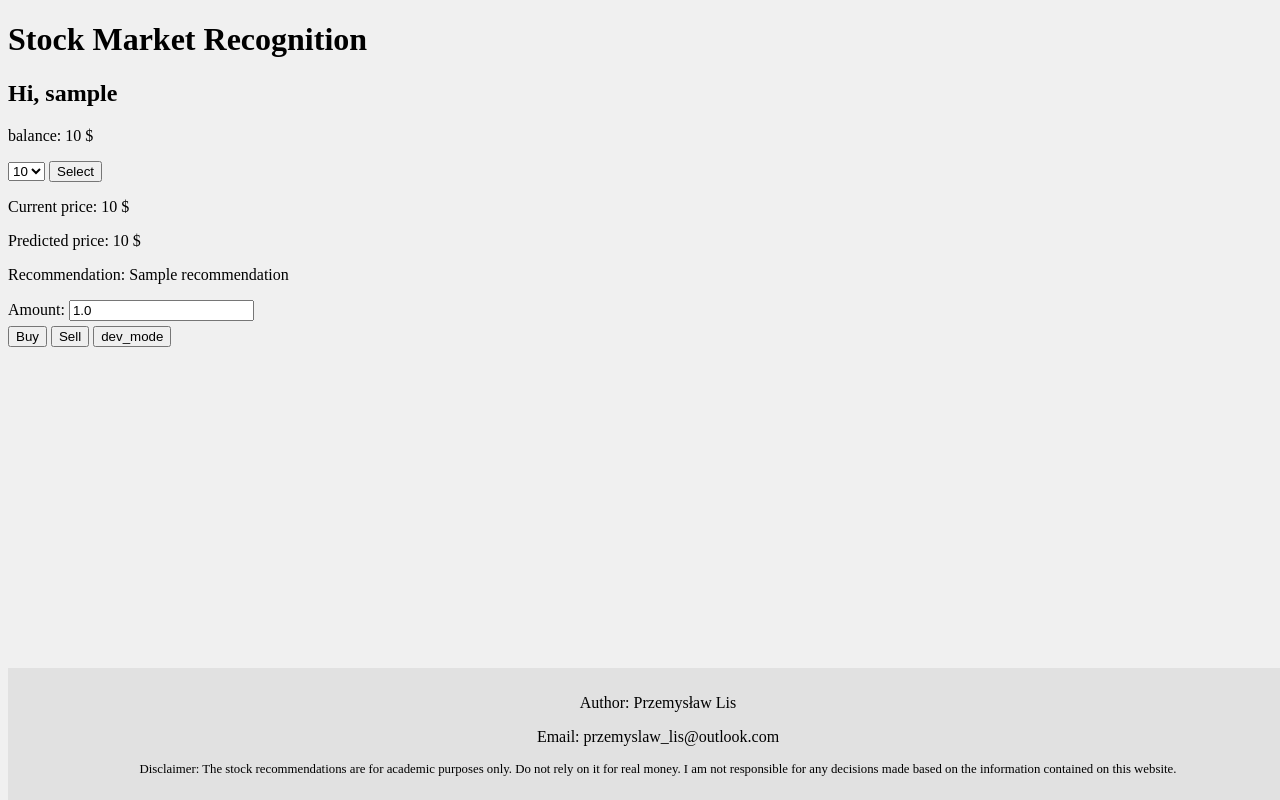
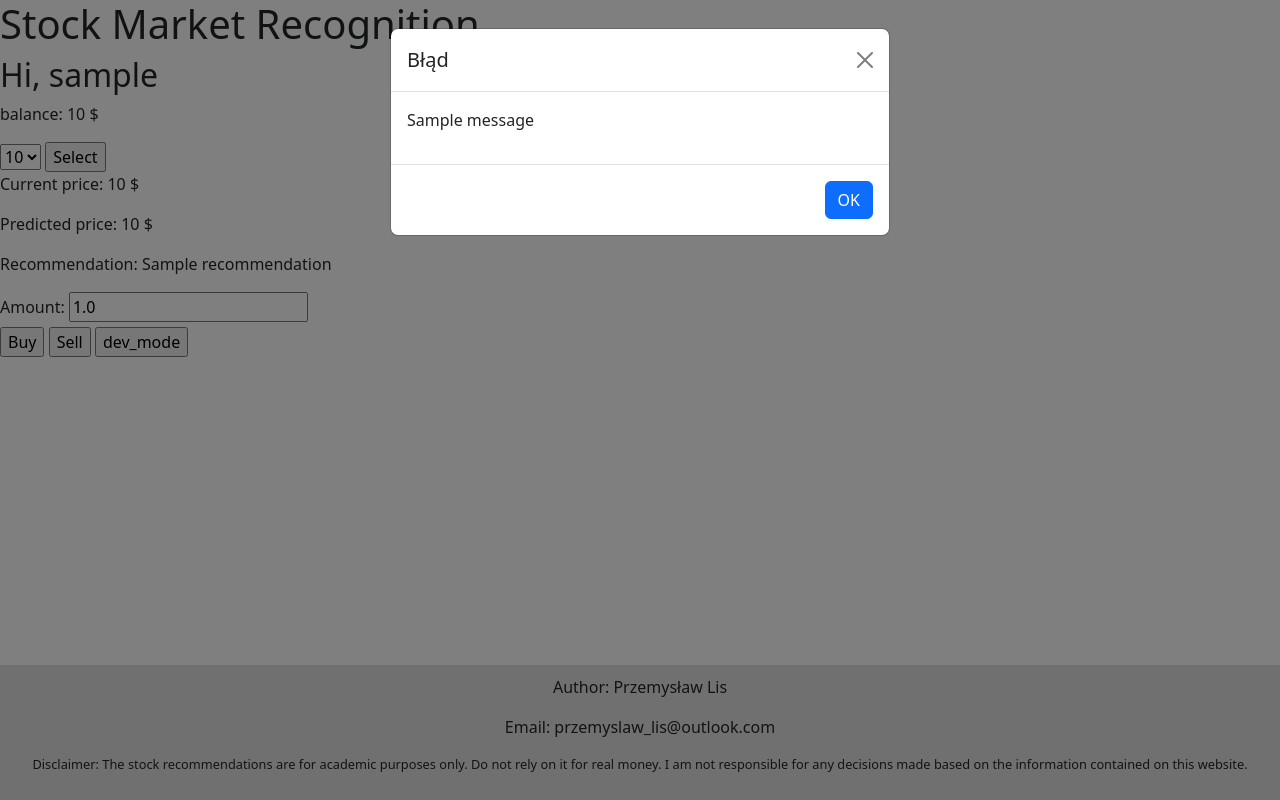
Before and after one commit to LisPrzemyslaw/stock_market_recognition, a Flask app: template stock_market_recognition/templates/user.html in a window 1280 px wide. Run offline with Flask 3, Linux system fonts and the light colour scheme; the template is opened without the code that fills it: most values are stand-ins (such as "Sample title", 1, 10 or a date in 2020); one stand-in notice (Sample message) is shown; parts of the project's set-up code (start-up, migrations or seed data) failed here and were passed over.

Commit message:
add error handling for buy and sell

```diff
--- a/stock_market_recognition/app.py
+++ b/stock_market_recognition/app.py
@@ -2,7 +2,7 @@
 import os
 import configparser
 
-from flask import Flask, request, url_for, redirect, make_response, render_template
+from flask import Flask, request, url_for, redirect, make_response, render_template, flash
 
 from stock_market_recognition.database.database import User, db_session
 from stock_market_recognition.wallet.wallet_factory import WalletFactory
@@ -15,6 +15,7 @@ _config.read(os.path.join(os.getcwd(), "configuration", "equipment.ini"))
 
 """Flask app"""
 app = Flask(__name__)
+app.secret_key = "supersecretkey"  # For flash messages
 
 """Init components"""
 StockReceiverFactory.create_stock_receiver(_config.get("stock_receiver", "type"))
@@ -121,7 +122,10 @@ def user(username: str):
     if request.method == "POST":
         if request.form.get("Buy") == "Buy":
             amount = float(request.form.get("amount"))
-            wallet.buy_stock(current_stock_ticker, amount)
+            try:
+                wallet.buy_stock(current_stock_ticker, amount)
+            except ValueError as ex:
+                flash(str(ex), "error")
             _update_stock_tickers()
             return render_template(
                 "user.html",
@@ -133,7 +137,10 @@ def user(username: str):
                 recommendation=recommendation)
         if request.form.get("Sell") == "Sell":
             amount = float(request.form.get("amount"))
-            wallet.sell_stock(current_stock_ticker, amount)
+            try:
+                wallet.sell_stock(current_stock_ticker, amount)
+            except ValueError as ex:
+                flash(str(ex), "error")
             _update_stock_tickers()
             return render_template(
                 "user.html",
--- a/stock_market_recognition/templates/fit_model.html
+++ b/stock_market_recognition/templates/fit_model.html
@@ -5,6 +5,7 @@
     <meta name="viewport" content="width=device-width, initial-scale=1.0">
     <title>Stock Market Recognition</title>
     <link rel="stylesheet" href="/static/style.css">
+    <link href="https://cdn.jsdelivr.net/npm/bootstrap@5.3.0/dist/css/bootstrap.min.css" rel="stylesheet">
 </head>
 <body>
 <h1>Stock Market Recognition</h1>
--- a/stock_market_recognition/templates/index.html
+++ b/stock_market_recognition/templates/index.html
@@ -5,6 +5,7 @@
     <meta name="viewport" content="width=device-width, initial-scale=1.0">
     <title>Stock Market Recognition</title>
     <link rel="stylesheet" href="/static/style.css">
+    <link href="https://cdn.jsdelivr.net/npm/bootstrap@5.3.0/dist/css/bootstrap.min.css" rel="stylesheet">
 </head>
 <body>
 <h1>Stock Market Recognition</h1>
--- a/stock_market_recognition/templates/user.html
+++ b/stock_market_recognition/templates/user.html
@@ -5,6 +5,7 @@
     <meta name="viewport" content="width=device-width, initial-scale=1.0">
     <title>Stock Market Recognition</title>
     <link rel="stylesheet" href="/static/style.css">
+    <link href="https://cdn.jsdelivr.net/npm/bootstrap@5.3.0/dist/css/bootstrap.min.css" rel="stylesheet">
 </head>
 <body>
 <h1>Stock Market Recognition</h1>
@@ -38,6 +39,38 @@
 
     <input type="submit" value="dev_mode" name="dev_mode"/>
 
+    <!-- Modal -->
+    <div class="modal fade" id="errorModal" tabindex="-1" aria-labelledby="errorModalLabel" aria-hidden="true">
+        <div class="modal-dialog">
+            <div class="modal-content">
+                <div class="modal-header">
+                    <h5 class="modal-title" id="errorModalLabel">Błąd</h5>
+                    <button type="button" class="btn-close" data-bs-dismiss="modal" aria-label="Close"></button>
+                </div>
+                <div class="modal-body">
+                    <p id="errorMessage">Błąd, spróbuj ponownie!</p>
+                </div>
+                <div class="modal-footer">
+                    <button type="button" class="btn btn-primary" data-bs-dismiss="modal">OK</button>
+                </div>
+            </div>
+        </div>
+    </div>
+    <!-- Bootstrap JS + Popper -->
+    <script src="https://cdn.jsdelivr.net/npm/bootstrap@5.3.0/dist/js/bootstrap.bundle.min.js"></script>
+    <script>
+        // Wyświetl modal, jeśli istnieje komunikat flash
+        document.addEventListener('DOMContentLoaded', function () {
+            {% with messages = get_flashed_messages(with_categories=true) %}
+            {% if messages %}
+                let message = "{{ messages[0][1] }}";  // Pobierz pierwszy komunikat
+                document.getElementById('errorMessage').textContent = message;
+                let modal = new bootstrap.Modal(document.getElementById('errorModal'));
+                modal.show();
+            {% endif %}
+            {% endwith %}
+        });
+    </script>
 </form>
 </body>
 <footer>
```
Also changed, not shown: 1 other file.
